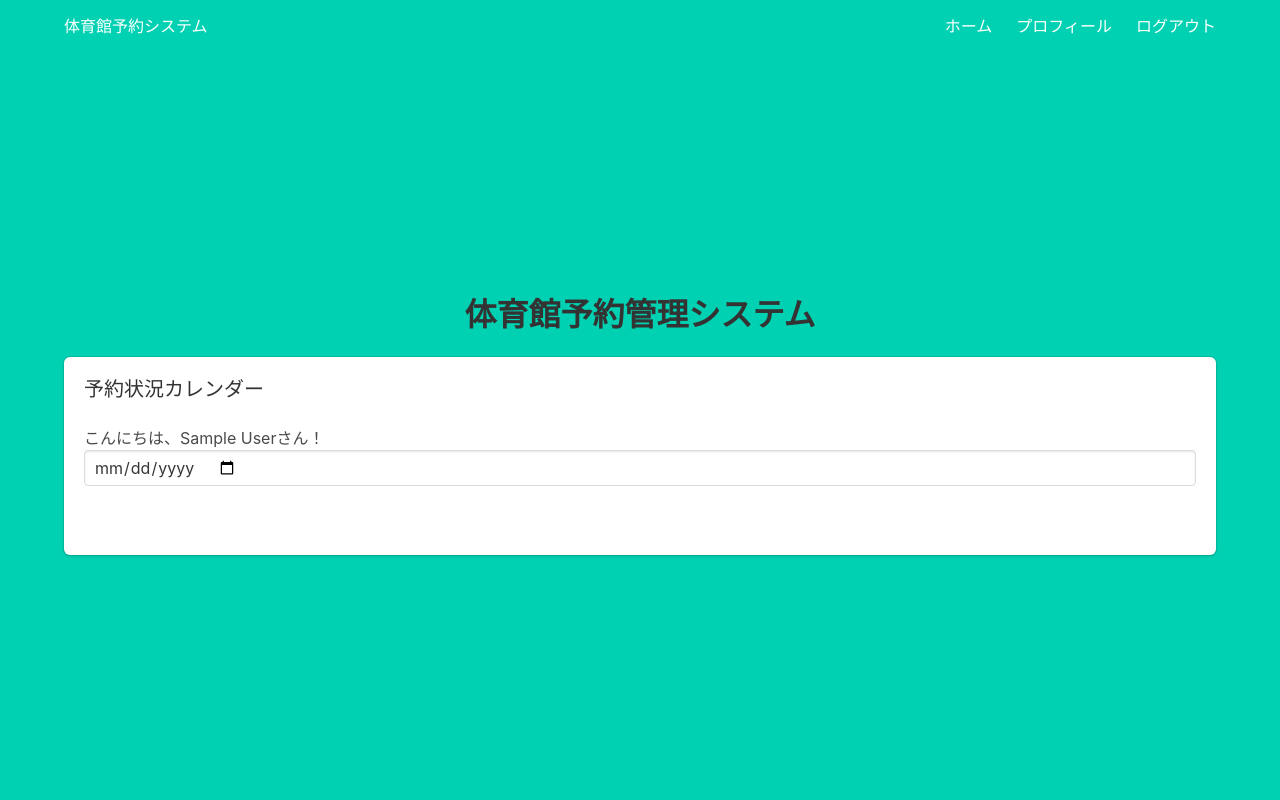
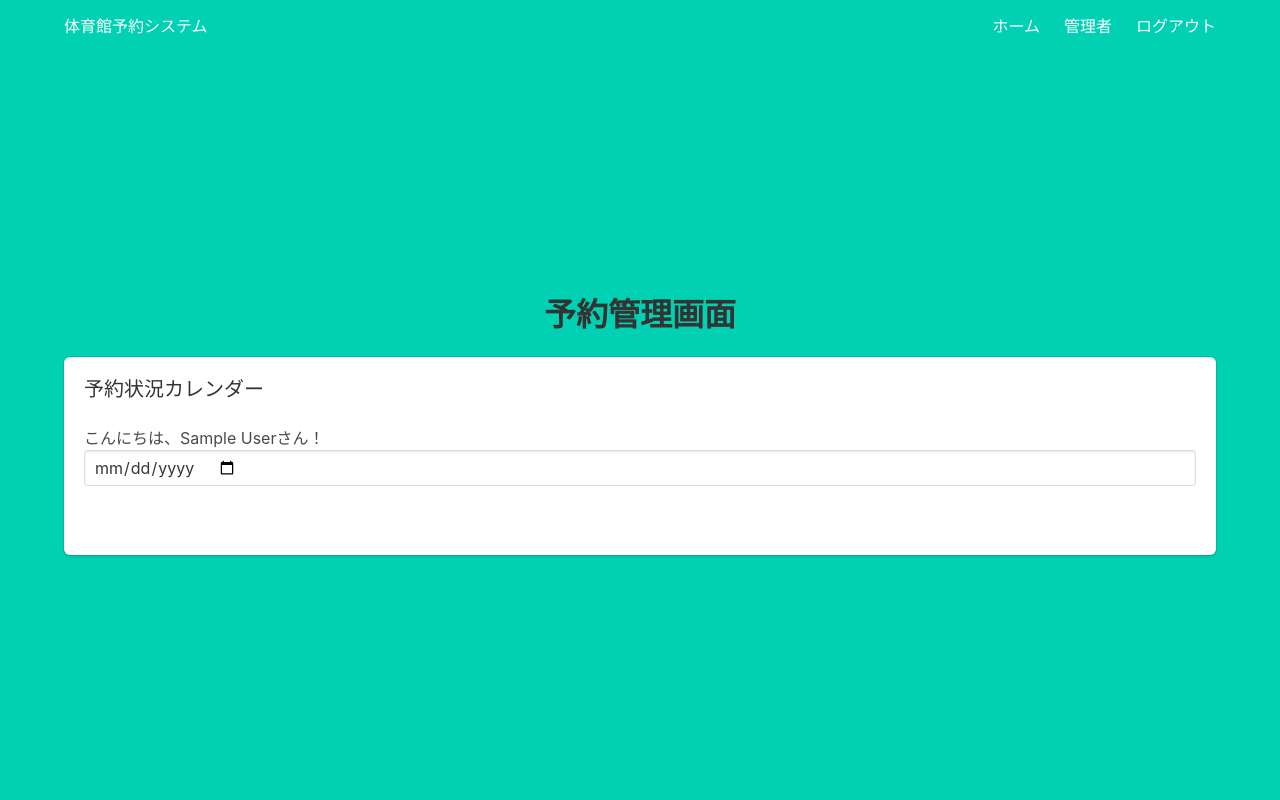
Before and after one commit to cercil0605/dx_gym2, a Flask app: page /admin in a window 1280 px wide. Run offline with Flask 3, Linux system fonts and the light colour scheme; the visitor is signed in with stand-in values (Sample User, id 1); parts of the project's set-up code (start-up, migrations or seed data) failed here and were passed over.

Commit message:
change some text on html

```diff
--- a/project/templates/admin.html
+++ b/project/templates/admin.html
@@ -3,7 +3,7 @@
 {% block title %}予約管理{% endblock %}
 
 {% block content %}
-<h1 class="title has-text-centered" style="color: #333;">体育館予約管理システム</h1>
+<h1 class="title has-text-centered" style="color: #333;">予約管理画面</h1>
 <div class="box">
     <h2 class="subtitle" style="color: #333;">予約状況カレンダー</h2>
 
--- a/project/templates/base.html
+++ b/project/templates/base.html
@@ -33,7 +33,7 @@
                         <div class="navbar-end">
                             <a href="/" class="navbar-item">ホーム</a>
                             {% if current_user.is_authenticated %}
-                            <a href="{{ url_for('main.admin') }}" class="navbar-item">プロフィール</a>
+                            <a href="{{ url_for('main.admin') }}" class="navbar-item">管理者</a>
                             <a href="{{ url_for('auth.logout') }}" class="navbar-item">ログアウト</a>
                             {% else %}
                             <a href="{{ url_for('auth.login') }}" class="navbar-item">ログイン</a>
--- a/project/templates/login.html
+++ b/project/templates/login.html
@@ -19,14 +19,14 @@
             <div class="field">
                 <label class="label" for="email">メールアドレス</label>
                 <div class="control">
-                    <input class="input is-large" id="email" type="email" name="email" placeholder="メールアドレスを入力" autofocus required>
+                    <input class="input is-large" id="email" type="email" name="email" placeholder="Email" autofocus required>
                 </div>
             </div>
 
             <div class="field">
                 <label class="label" for="password">パスワード</label>
                 <div class="control">
-                    <input class="input is-large" id="password" type="password" name="password" placeholder="パスワードを入力" required>
+                    <input class="input is-large" id="password" type="password" name="password" placeholder="Password" required>
                 </div>
             </div>
 
--- a/project/templates/signup.html
+++ b/project/templates/signup.html
@@ -10,7 +10,7 @@
     {% endwith %}
 
     <div class="column is-4 is-offset-4">
-        <h3 class="title">Sign Up</h3>
+        <h3 class="title">新規登録</h3>
         <div class="box">
             <!-- フォームは一度だけ定義 -->
             <form method="POST" action="/signup">
```
Also changed, not shown: project/templates/index.html (+3 -5 lines).
